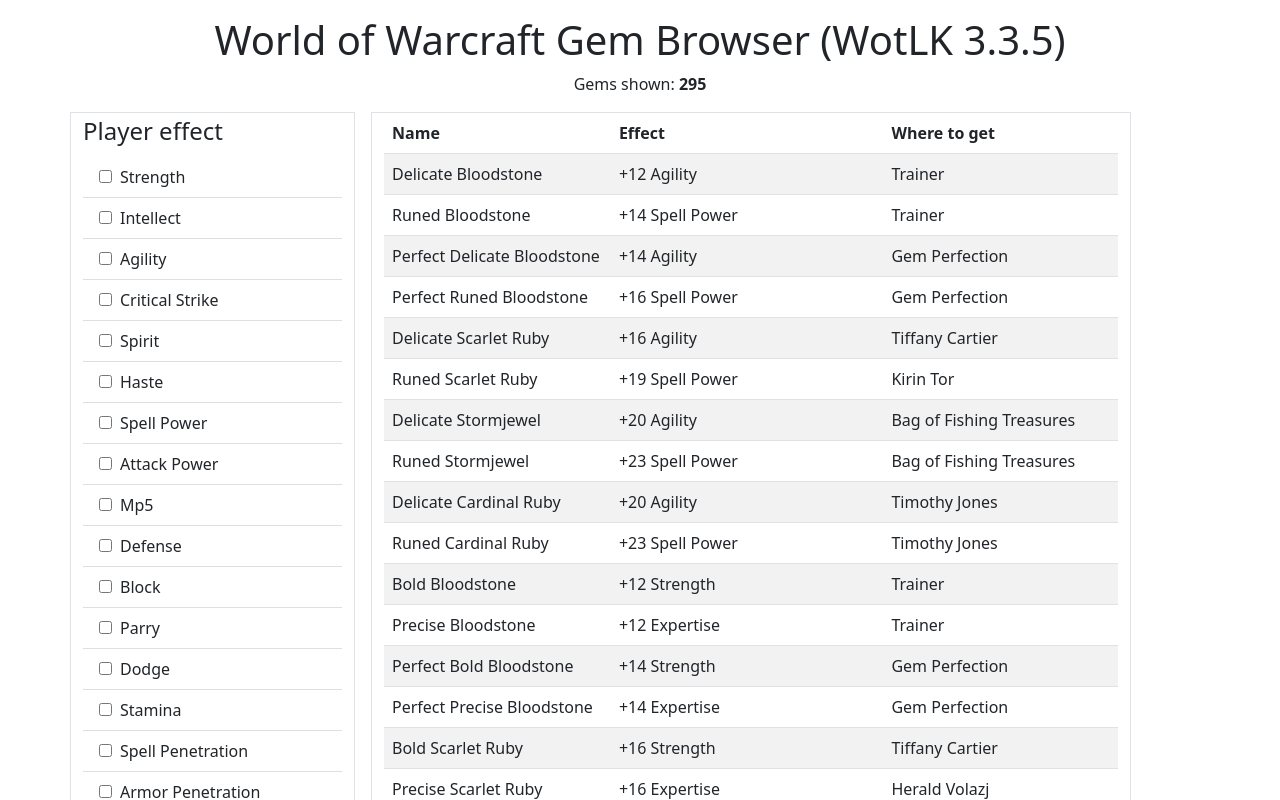
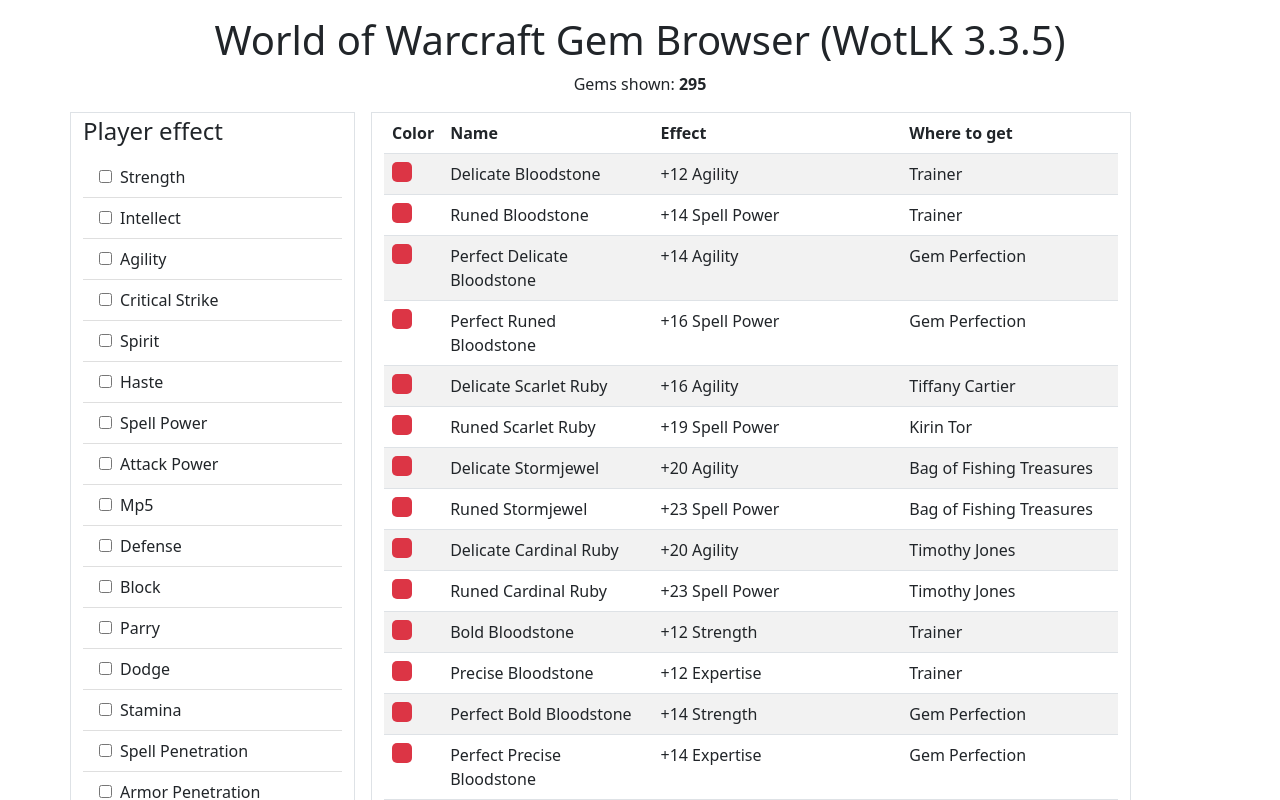
Before and after one commit to fabio1079/wotlk-gemfinder, an Angular app: page / in a window 1280 px wide. Shown: the top 800 px of the page. Built offline with nearby package versions, Linux system fonts and the light colour scheme.

Commit message:
Add a color indicator

```diff
--- a/src/app/app.component.html
+++ b/src/app/app.component.html
@@ -77,6 +77,7 @@
       <table class="table table-striped">
         <thead>
           <tr>
+            <th scope="col">Color</th>
             <th scope="col">Name</th>
             <th scope="col">Effect</th>
             <th scope="col">Where to get</th>
@@ -84,6 +85,9 @@
         </thead>
         <tbody>
           <tr *ngFor="let gem of gems">
+            <td>
+              <div [ngClass]="getSquareColor(gem.color)"></div>
+            </td>
             <td>{{ gem.name }}</td>
             <td>{{ getStatsEffect(gem.stats) }}</td>
             <td>{{ gem.source }}</td>
--- a/src/app/app.component.scss
+++ b/src/app/app.component.scss
@@ -19,3 +19,35 @@
     }
   }
 }
+
+.square {
+  width: 20px;
+  height: 20px;
+  border-radius: 5px;
+}
+
+.color {
+  &.blue {
+    background-color: #0d6efd;
+  }
+
+  &.red {
+    background-color: #dc3545;
+  }
+
+  &.yellow {
+    background-color: #ffc107;
+  }
+
+  &.orange {
+    background-color: #fd7e14;
+  }
+
+  &.purple {
+    background-color: #6f42c1;
+  }
+
+  &.green {
+    background-color: #198754;
+  }
+}
--- a/src/app/app.component.ts
+++ b/src/app/app.component.ts
@@ -58,6 +58,33 @@
     return values.join(' and ');
   }
 
+  getSquareColor(color: Color) {
+    let _color = ['square', 'color'];
+
+    switch (color) {
+      case Color.red:
+        _color.push('red');
+        break;
+      case Color.blue:
+        _color.push('blue');
+        break;
+      case Color.yellow:
+        _color.push('yellow');
+        break;
+      case Color.orange:
+        _color.push('orange');
+        break;
+      case Color.purple:
+        _color.push('purple');
+        break;
+      case Color.green:
+        _color.push('green');
+        break;
+    }
+
+    return _color;
+  }
+
   toggleEffect(effect: Effect) {
     if (this.selectedEffects.has(effect)) {
       this.selectedEffects.delete(effect);
```
